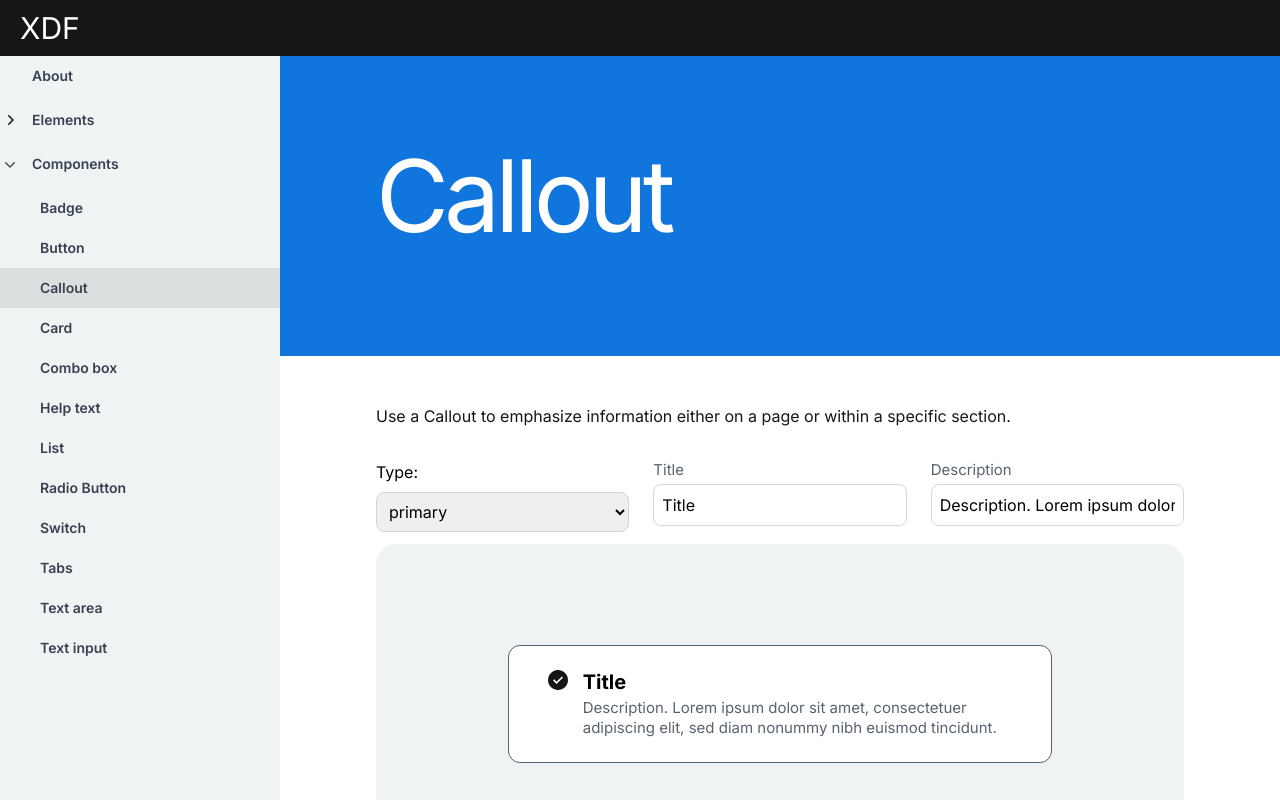
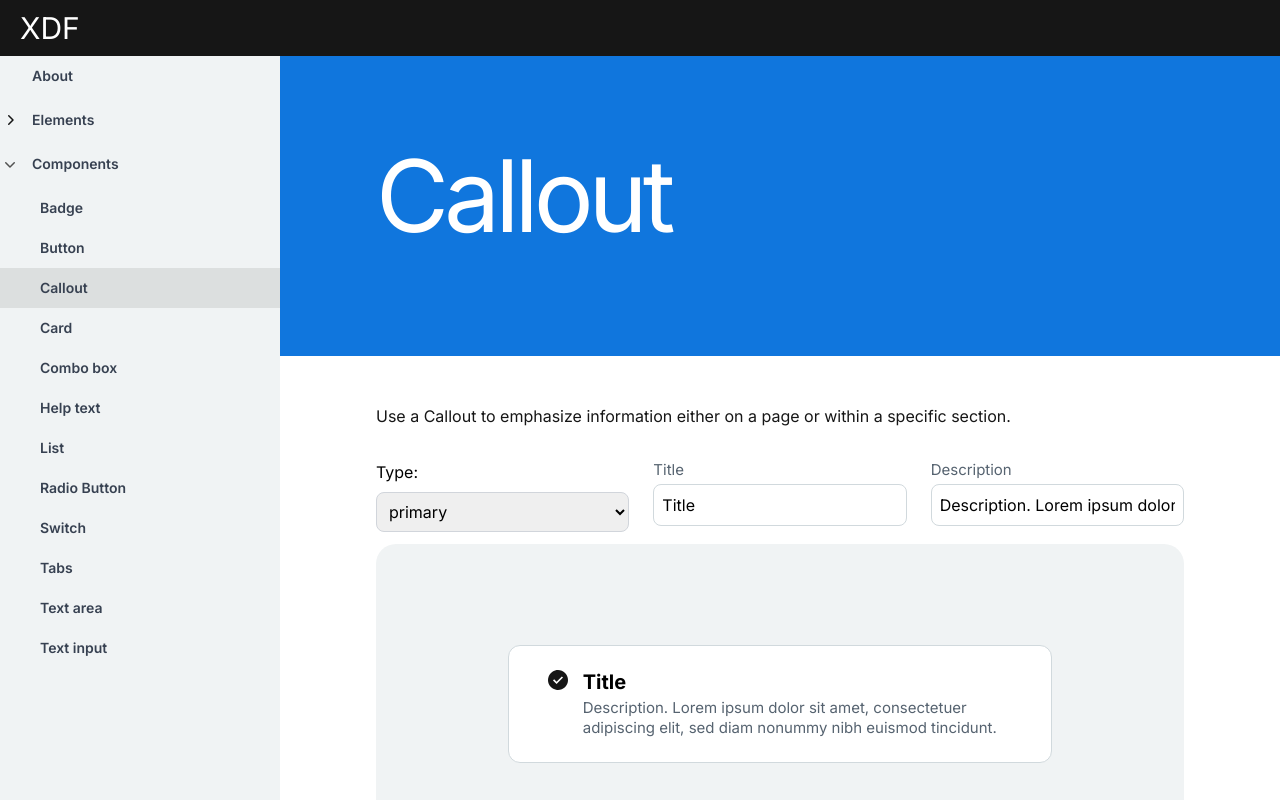
Before and after one commit to totisama/design-system, a Next.js app: page /components/callout in a window 1280 px wide. Shown: the top 800 px of the page. Built offline with nearby package versions, Linux system fonts and the light colour scheme.

Commit message:
fix color

```diff
--- a/src/components/callout/callout.tsx
+++ b/src/components/callout/callout.tsx
@@ -27,7 +27,7 @@ const variantStyles: {
   primary: {
     backgroundColor: 'background',
     icon: InfoIcon,
-    borderColor: 'border-subtle-01',
+    borderColor: 'border-subtle-00',
   },
   success: {
     backgroundColor: 'tag-background-green',
```
